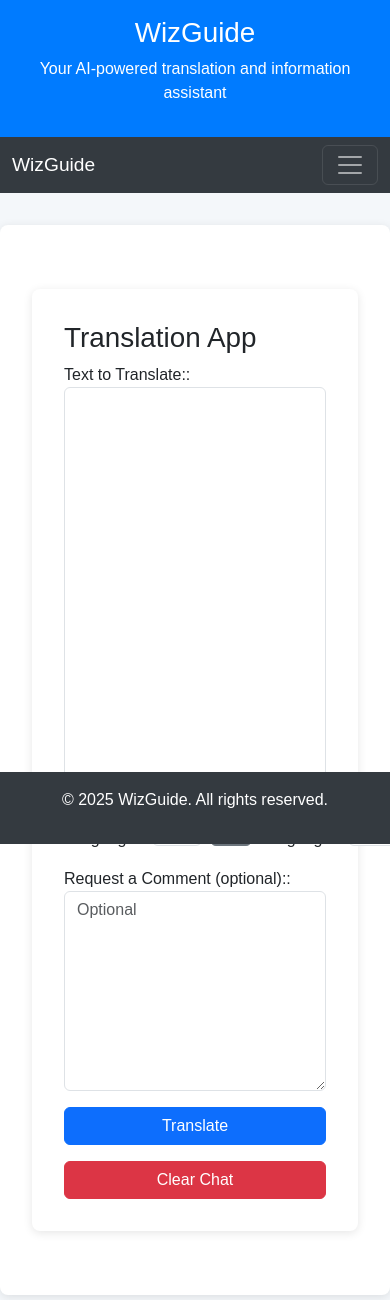
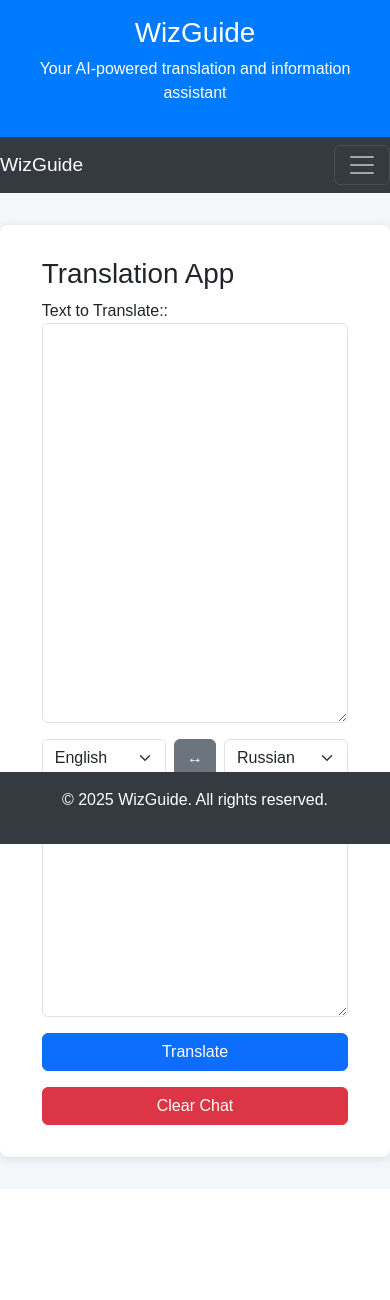
Before and after one commit to AlexDCI/WizGuide-fn, a Django app: page /translate/ in a window 390 px wide. Shown: the top 1300 px of the page. After the commit the page ends 1166 px from the top, so only its background shows below. Run offline with Django 5.2, Linux system fonts and the light colour scheme; the visitor is signed in with stand-in values (Sample User, id 1); data that the repository does not hold is empty.

Commit message:
impruve frontend with forms

```diff
--- a/templates/main/translate.html
+++ b/templates/main/translate.html
@@ -1,6 +1,8 @@
 {% extends "base.html" %}
 {% block content %}
-<div class="container">
+<div class="container-fluid d-flex justify-content-center p-0">
+    <!-- Контейнер формы с ограниченной шириной -->
+    <div class="form-container">
         <h1>{{ translations.title }}</h1>
 
         <form method="post">
@@ -12,8 +14,8 @@
 
             <!-- Блок выбора языков (под полем ввода) -->
             <div class="d-flex align-items-center mb-3">
-            <label for="source_lang" class="me-2">{{ translations.source_lang_label }}:</label>
                 <select name="source_lang" id="source_lang" class="form-select">
+                    <option value="" disabled {% if not source_lang %}selected{% endif %}>Выберите язык</option>
                     {% for lang in languages %}
                         <option value="{{ lang }}" {% if source_lang == lang %}selected{% endif %}>{{ lang }}</option>
                     {% endfor %}
@@ -22,8 +24,8 @@
                 <!-- Кнопка смены языков -->
                 <button type="button" id="swap-languages" class="btn btn-secondary mx-2">↔</button>
 
-            <label for="target_lang" class="me-2">{{ translations.target_lang_label }}:</label>
                 <select name="target_lang" id="target_lang" class="form-select">
+                    <option value="" disabled {% if not target_lang %}selected{% endif %}>Выберите язык</option>
                     {% for lang in languages %}
                         <option value="{{ lang }}" {% if target_lang == lang %}selected{% endif %}>{{ lang }}</option>
                     {% endfor %}
@@ -40,9 +42,7 @@
         <!-- Кнопка очистки чата -->
         <form method="post" action="{% url 'clear_chat' %}">
             {% csrf_token %}
-        <button type="submit" class="btn btn-danger w-100 mt-3 custom-clear-btn">
-            Clear Chat
-        </button>
+            <button type="submit" class="btn btn-danger w-100 mt-3 custom-clear-btn">Clear Chat</button>
         </form>
 
         {% if chat_history %}
@@ -61,27 +61,79 @@
         </div>
         {% endif %}
     </div>
+</div>
+
 
 <style>
-    /* Увеличенное поле ввода текста */
-    .text-area-large {
-        height: 400px;
-        resize: vertical;
+    /* Убираем лишние отступы и центрируем контейнер формы */
+    .container-fluid {
+        padding: 0;
+        margin: 0;
+        display: flex;
+        justify-content: center;
+        overflow-x: hidden; /* Скрываем горизонтальный скроллинг */
     }
 
-    /* Увеличенное поле ввода комментариев */
-    .comment-area-large {
-        height: 200px;
-        resize: vertical;
+    /* Контейнер формы с ограничениями по ширине */
+    .form-container {
+        width: 100%; /* Форма будет занимать всю доступную ширину */
+        max-width: 800px; /* Максимальная ширина формы */
+        min-width: 480px; /* Минимальная ширина формы */
+        margin: 0 auto; /* Центрируем форму на странице */
+        padding: 0 15px; /* Добавляем отступы слева и справа */
+        box-sizing: border-box; /* Учитываем padding и border */
+        overflow: hidden; /* Все, что выходит за пределы, будет скрыто */
     }
 
-    /* Стили для контейнера чата */
+    /* Сделаем поля ввода шире, с возможностью изменения ширины */
+    .text-area-large, .comment-area-large {
+        width: 100%;
+        resize: both; /* Возможность изменять и ширину, и высоту */
+        min-width: 400px; /* Минимальная ширина полей */
+        max-width: 100%; /* Максимальная ширина полей - 100% от контейнера */
+        margin: 0 0 15px 0;
+        box-sizing: border-box; /* Чтобы padding и border не выходили за пределы элемента */
+    }
+
+    .text-area-large {
+        height: 400px; /* Высота поля ввода текста */
+    }
+
+    .comment-area-large {
+        height: 200px; /* Высота поля ввода комментария */
+    }
+
     .chat-history {
         max-height: 400px;
         overflow-y: auto;
+        width: 100%; /* Ширина чата */
+        resize: horizontal; /* Возможность изменять только ширину */
+        box-sizing: border-box;
+        min-width: 400px; /* Минимальная ширина чата */
+        max-width: 100%; /* Максимальная ширина чата - 100% от контейнера */
+    }
+
+    /* Медиазапросы для адаптивной ширины формы */
+    @media (max-width: 768px) {
+        .form-container {
             width: 100%;
+            max-width: 100%;
+            min-width: 100%; /* На мобильных устройствах форма будет занимать всю ширину */
+            padding: 0 5px; /* Уменьшаем отступы на мобильных устройствах */
+        }
+
+        /* Уменьшаем минимальную ширину формы на мобильных */
+        .text-area-large, .comment-area-large, .chat-history {
+            min-width: 95%; /* Теперь формы и чат занимают 90% от ширины экрана */
+        }
+
+        /* Уменьшаем боковые отступы для мобильных */
+        .form-container {
+            padding: 0 3%; /* Уменьшаем боковые отступы на мобильных */
+        }
     }
 </style>
+
 
 <script>
     document.addEventListener("DOMContentLoaded", function () {
--- a/wiz_guide_fn/settings.py
+++ b/wiz_guide_fn/settings.py
@@ -38,7 +38,7 @@
 DEBUG = os.getenv('DEBUG', 'False') == 'True'  # Преобразуем строку в булевое значение
 
 # ALLOWED_HOSTS = ['167.71.34.6', 'localhost', '127.0.0.1'] # host for production
-ALLOWED_HOSTS = ['192.168.0.7', 'localhost', '127.0.0.1'] # host for localhost
+ALLOWED_HOSTS = ['192.168.0.2', 'localhost', '127.0.0.1'] # host for localhost
 
 
 
```
Also changed, not shown: templates/main/backup.html (+28 -70 lines). Lines whose indentation alone changed are shown as unchanged.
